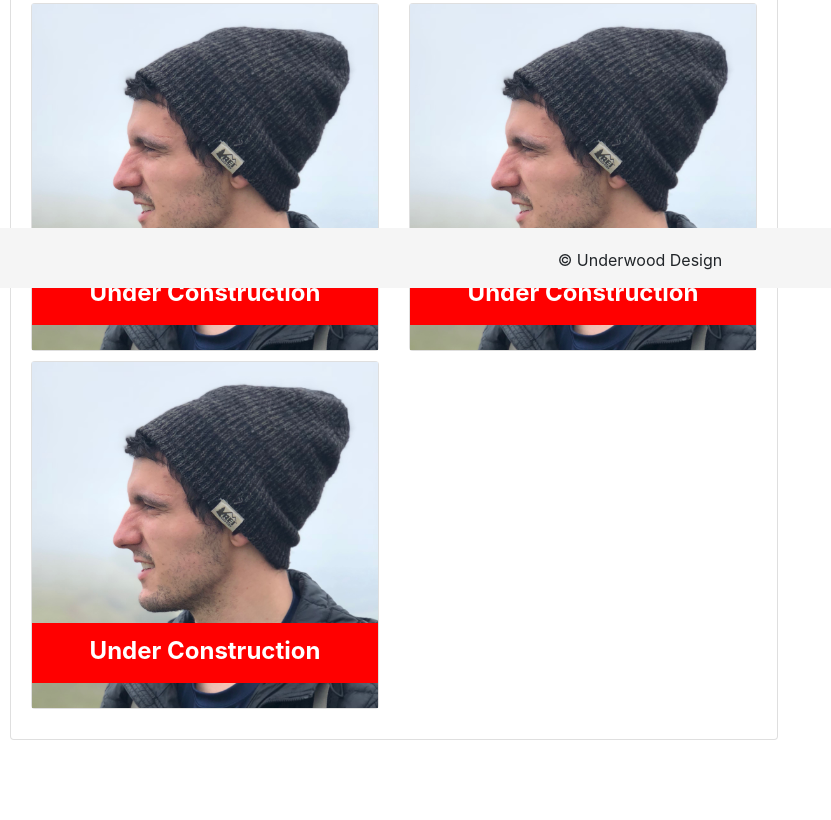
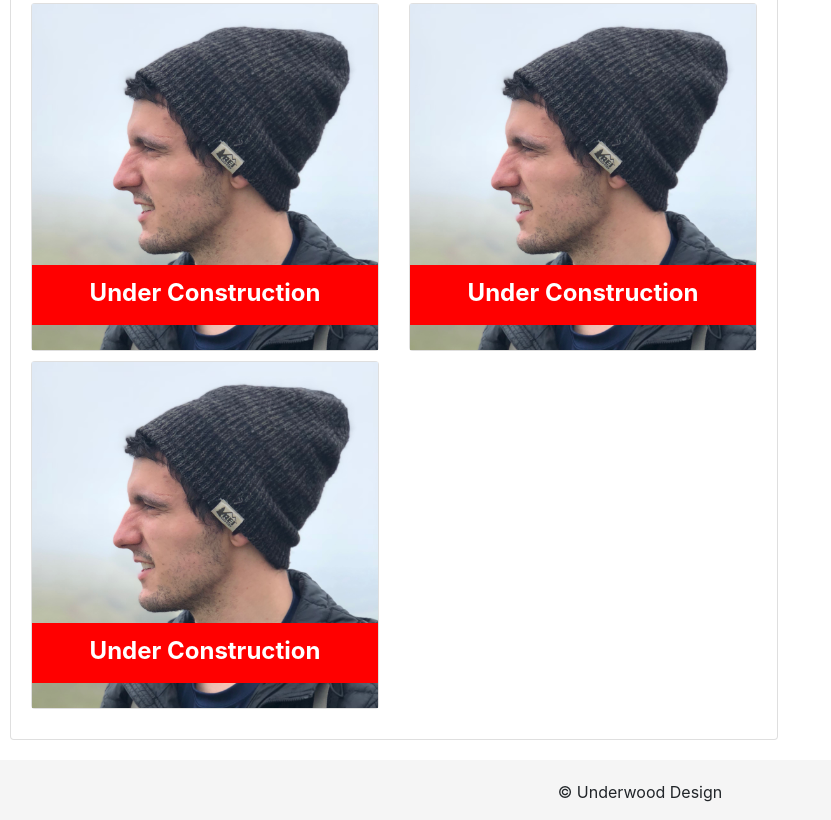
Before and after one commit to mitchellmunderwood/Portfolio-1.0-HTML-CSS, a plain HTML site: page portfolio.html in a window 1280 px wide. Shown: the part 512-1332 px from the top of the page, without its empty margins (0-831 px from the left). Before the commit the page ends 1272 px from the top, so only its background shows below. Drawn offline with nearby package versions, Linux system fonts and the light colour scheme.

Commit message:
Fixed Footer

```diff
--- a/assets/css/components/footer.css
+++ b/assets/css/components/footer.css
@@ -1,12 +1,12 @@
 .footer {
-    position: absolute;
-    bottom: 0;
+    /* position: absolute;
+    bottom: 0; */
     width: 100%;
     height: 60px;
     background-color: #f5f5f5;
 }
 
 .container {
-    margin-top: 20px;
+    padding-top: 20px;
     text-align: center;
 }
--- a/portfolio.html
+++ b/portfolio.html
@@ -90,7 +90,11 @@
 
       <footer class="footer">
         <div class="container">
-            &copy; Underwood Design
+            <div class="row">
+                <div class="col">
+                    &copy; Underwood Design
+                </div>
+            </div>
         </div>
     </footer>
 
```
